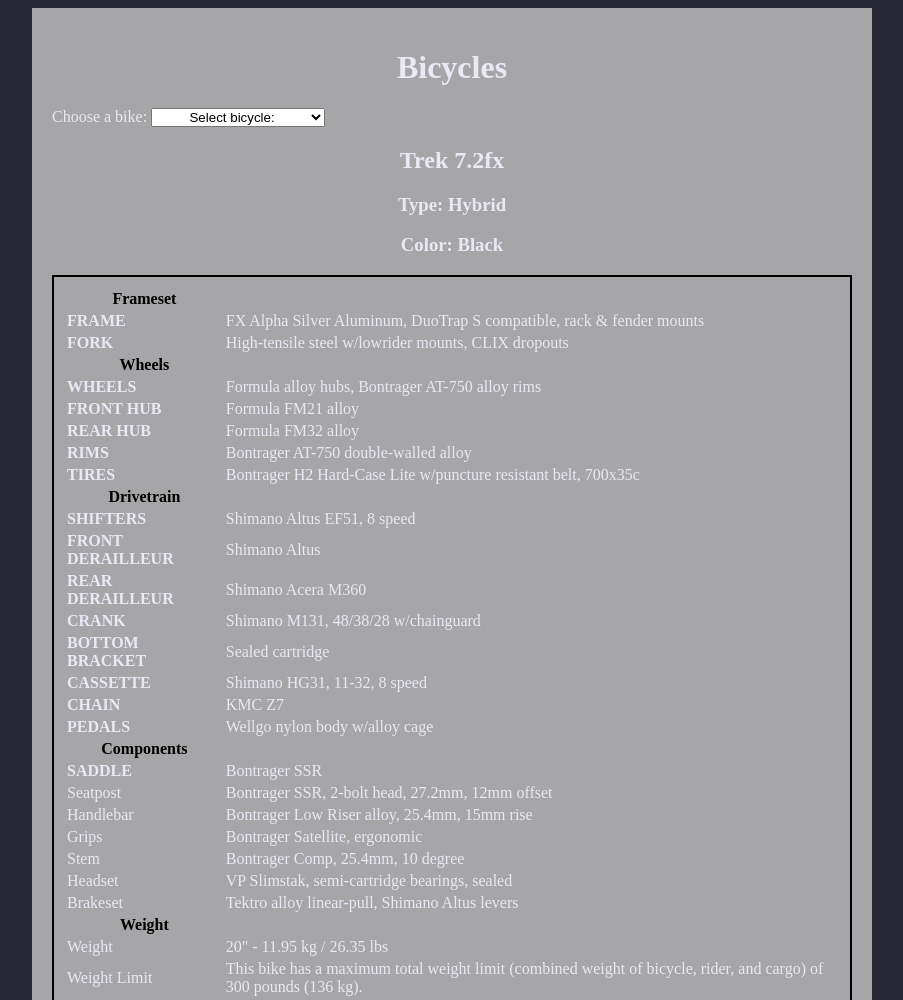
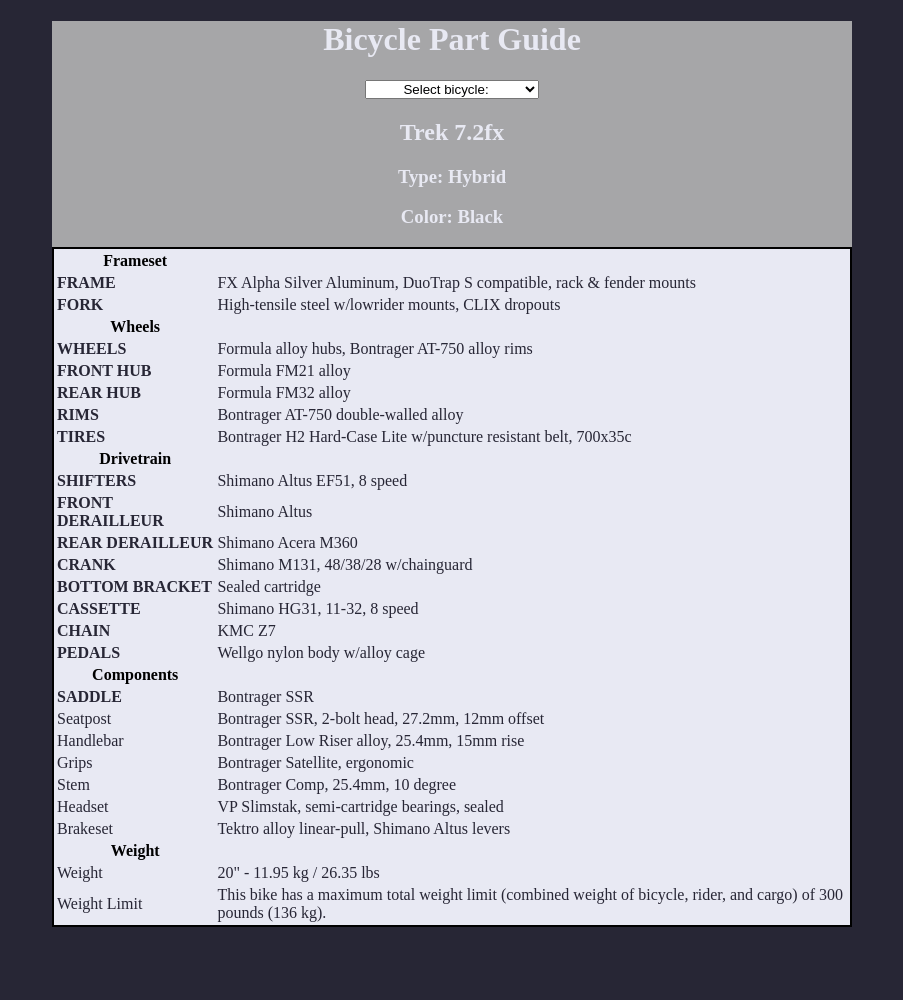
Before and after one commit to adambruce612/BicycleInfo, a plain HTML site: page index.html in a window 1280 px wide. Shown: the top 1000 px of the page, without its empty margins (188-1091 px from the left). After the commit the page ends 935 px from the top, so only its background shows below. Drawn offline with Linux system fonts and the light colour scheme.

Commit message:
Add files via upload

```diff
--- a/index.html
+++ b/index.html
@@ -3,13 +3,13 @@
 <head>
     <meta charset="UTF-8">
     <meta name="viewport" content="width=device-width, initial-scale=1.0">
-    <title>Bicycles</title>
+    <title>Bicycle Part Guide</title>
     <link rel="stylesheet" href="style/style.css">
 </head>
 <body>
   <div class="wrapper">
-    <h1>Bicycles</h1>
-    <label for="bike-select">Choose a bike:</label>
+    <h1>Bicycle Part Guide</h1>
+    <div id="select-menu">
       <select name="bike-select" id="bike-select">
         <option value="">Select bicycle:</option>
         <option value=trek>Trek 7.2fx</option>
@@ -18,6 +18,7 @@
         <option value="como">Specialized Como</option>
         <option value="townie">Electra Townie</option>
       </select>
+    </div>
     <div id="trek" class="visible">
       <h2>Trek 7.2fx</h2>
       <h3>Type: Hybrid</h3>
--- a/style/style.css
+++ b/style/style.css
@@ -8,8 +8,12 @@ body {
     background-color: #a6a6a8;
     margin: auto;
     color: #e8e9f3;
-    max-width: 800px;
-    padding: 20px;
+    max-width: 450px;
+}
+
+select {
+    display: block;
+    margin: auto;
 }
 
 h1, h2, h3 {
@@ -21,16 +25,33 @@ select {
 }
 
 table {
-    border: 2px solid black;
     margin: auto;
-    padding: 10px;
+    background-color: #e8e9f3;
+    color: #272635;
 }
 
 th {
     color: black;
 }
 
+tr {
+    border-bottom: 1px solid black;
+}
+
 .part-name {
     text-transform: uppercase;
     font-weight: bold;
 }
+
+@media (min-width: 450px)
+{
+    .wrapper {
+        max-width: 800px;
+    }
+
+    table {
+        border: 2px solid black;
+        padding: 2s0px;
+    }
+
+}
```
Lines whose indentation alone changed are shown as unchanged.
